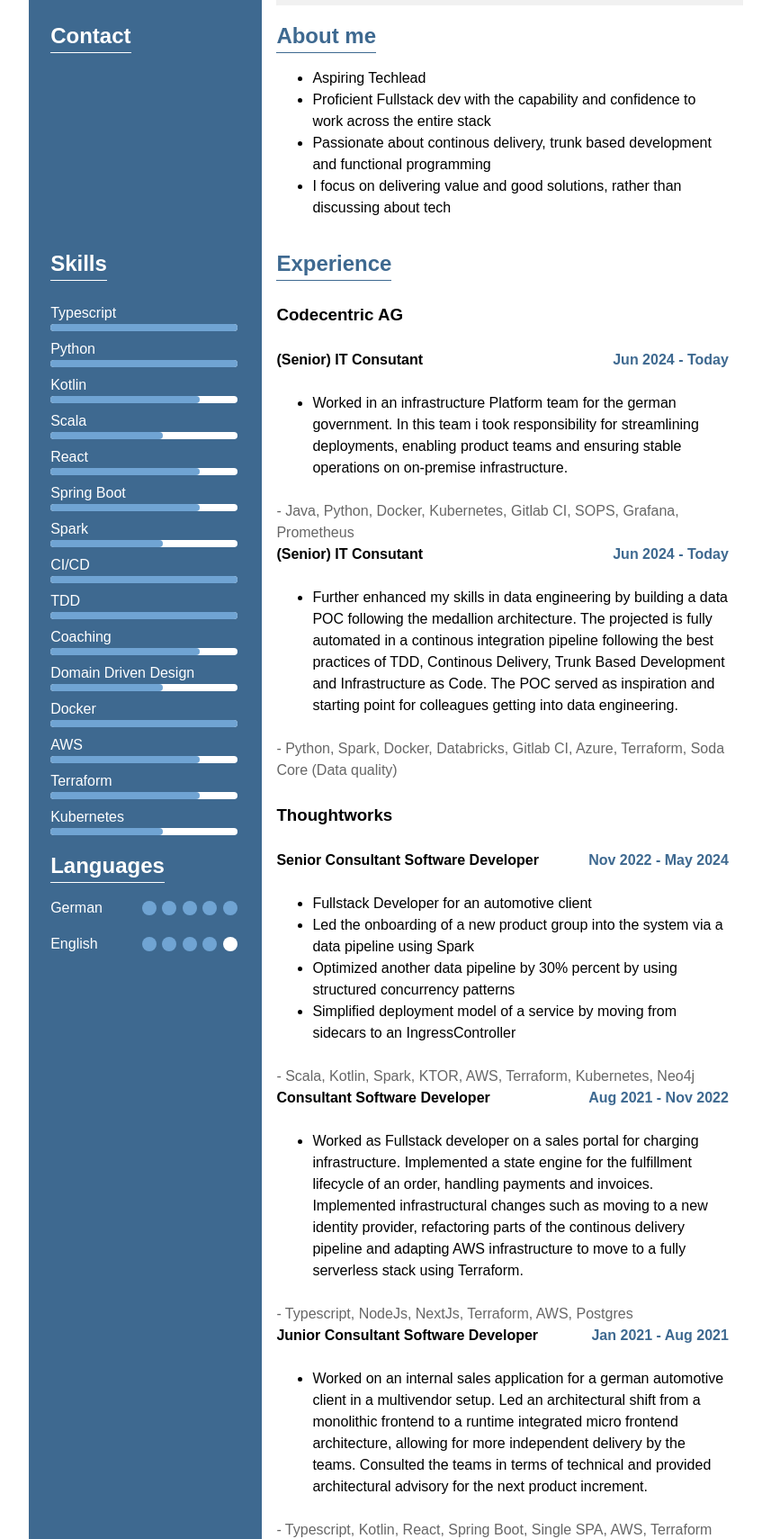
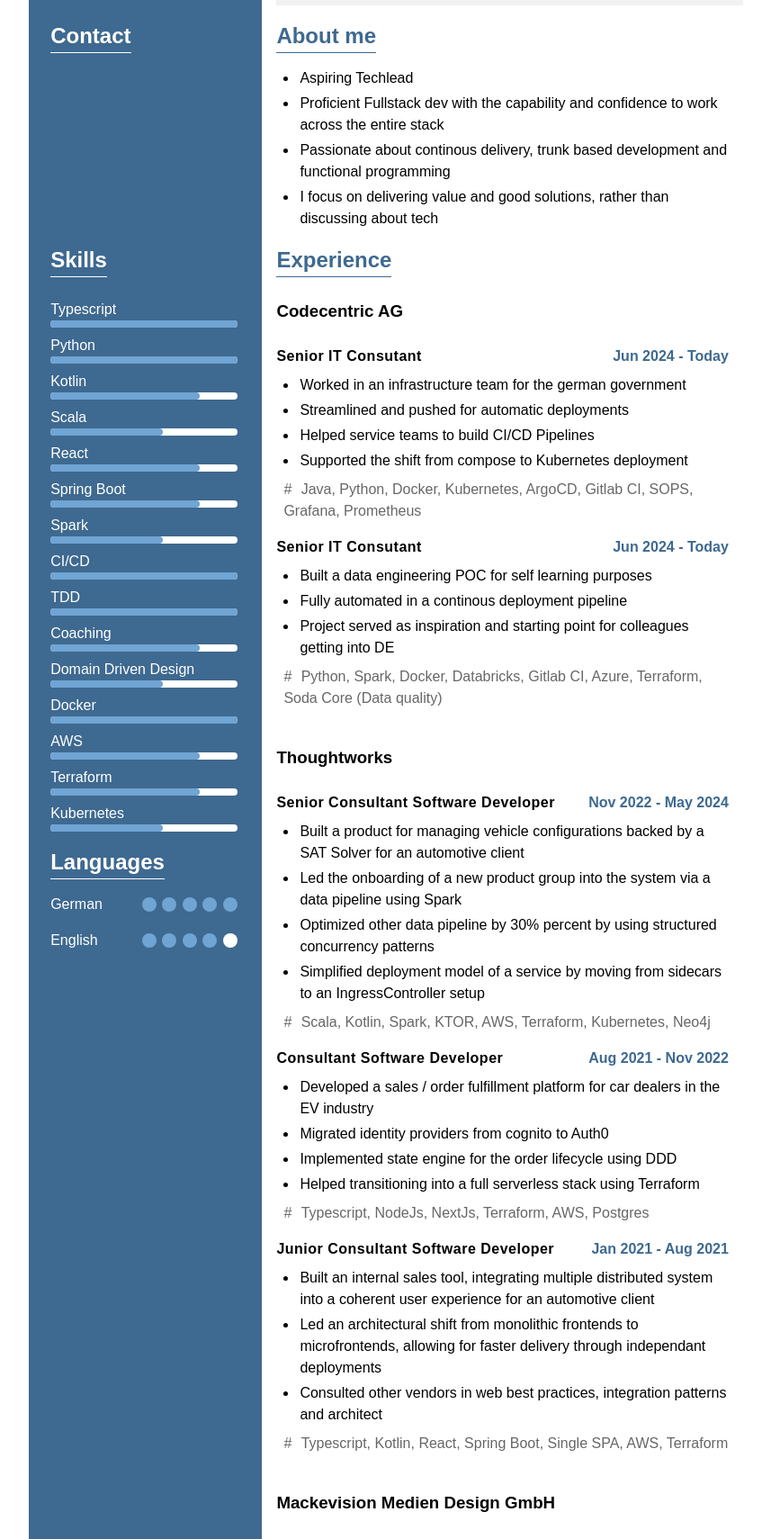
Before and after one commit to RykoL/CV, a Jekyll site: the page built from index.html, in a window 1280 px wide, cut to the strip 210-1920 px from the top of the page. Shown: the whole strip at 90% size, without its empty margins (211-1068 px from the left). Built offline with Jekyll 4.4.1, drawn with Linux system fonts in a browser that asks for light colours; some of the changed text lies outside the part shown.

Commit message:
Rewrite everything into bullet points

```diff
--- a/_data/career.yml
+++ b/_data/career.yml
@@ -1,23 +1,30 @@
 - company: Codecentric AG
   jobs:
-    - title: (Senior) IT Consutant
+    - title: Senior IT Consutant
       from: Jun 2024
       until: Today
       description:
-        - "Worked in an infrastructure Platform team for the german government. In this team i took responsibility for streamlining deployments, enabling product teams and ensuring stable operations on on-premise infrastructure."
+        - Worked in an infrastructure team for the german government
+        - Streamlined and pushed for automatic deployments
+        - Helped service teams to build CI/CD Pipelines
+        - Supported the shift from compose to Kubernetes deployment
       technologies:
         - Java
         - Python
         - Docker
         - Kubernetes
+        - ArgoCD
         - Gitlab CI
         - SOPS
         - Grafana
         - Prometheus
-    - title: (Senior) IT Consutant
+    - title: Senior IT Consutant
       from: Jun 2024
       until: Today
-      description: "Further enhanced my skills in data engineering by building a data POC following the medallion architecture. The projected is fully automated in a continous integration pipeline following the best practices of TDD, Continous Delivery, Trunk Based Development and Infrastructure as Code. The POC served as inspiration and starting point for colleagues getting into data engineering. "
+      description:
+        - Built a data engineering POC for self learning purposes
+        - Fully automated in a continous deployment pipeline
+        - Project served as inspiration and starting point for colleagues getting into DE
       technologies:
         - Python
         - Spark
@@ -33,10 +40,10 @@
       from: Nov 2022
       until: May 2024
       description:
-        - Fullstack Developer for an automotive client
+        - Built a product for managing vehicle configurations backed by a SAT Solver for an automotive client
         - Led the onboarding of a new product group into the system via a data pipeline using Spark
-        - Optimized another data pipeline by 30% percent by using structured concurrency patterns
-        - Simplified deployment model of a service by moving from sidecars to an IngressController
+        - Optimized other data pipeline by 30% percent by using structured concurrency patterns
+        - Simplified deployment model of a service by moving from sidecars to an IngressController setup
       technologies:
         - Scala
         - Kotlin
@@ -49,9 +56,11 @@
     - title: Consultant Software Developer
       from: Aug 2021
       until: Nov 2022
-      description: "Worked as Fullstack developer on a sales portal for charging infrastructure. Implemented a state engine for the fulfillment lifecycle of
-an order, handling payments and invoices. Implemented infrastructural changes such as moving to a new identity provider,
-refactoring parts of the continous delivery pipeline and adapting AWS infrastructure to move to a fully serverless stack using Terraform."
+      description:
+        - Developed a sales / order fulfillment platform for car dealers in the EV industry
+        - Migrated identity providers from cognito to Auth0
+        - Implemented state engine for the order lifecycle using DDD
+        - Helped transitioning into a full serverless stack using Terraform
       technologies:
         - Typescript
         - NodeJs
@@ -62,7 +71,10 @@
     - title: Junior Consultant Software Developer
       from: Jan 2021
       until: Aug 2021
-      description: "Worked on an internal sales application for a german automotive client in a multivendor setup. Led an architectural shift from a monolithic frontend to a runtime integrated micro frontend architecture, allowing for more independent delivery by the teams. Consulted the teams in terms of technical and provided architectural advisory for the next product increment."
+      description:
+        - Built an internal sales tool, integrating multiple distributed system into a coherent user experience for an automotive client
+        - Led an architectural shift from monolithic frontends to microfrontends, allowing for faster delivery through independant deployments
+        - Consulted other vendors in web best practices, integration patterns and architect
       technologies:
         - Typescript
         - Kotlin
@@ -76,15 +88,19 @@
     - title: Junior Software Developer
       from: Jan 2020
       until: Dec 2020
-      description: "Developed an ETL tool to assemble 3D scenes for specific media output channels. Through this pipeline, scene generation time could be reduced from a day to a couple minutes. This greatly increased the productivity of our in house artists."
+      description:
+        - Developed an ETL tool to assemble 3D scenes for specific media output channels.
+        - Increased productivity of artists by reducing scene generation from one day to a couple of minutes
       technologies:
         - Python
+        - Luigi
         - 3DS Max & Maya
         - ArrangoDB
     - title: Apprentice Fachinformatiker Anwendungsentwicklung
       from: Sep 2017
       until: Jan 2020
-      description: "Developed and maintained various in-house web services used to generate 3D media. During this time I learned to work in an agile environment, developing microservice applications."
+      description:
+        - Developed and maintained various in-house web services used to generate 3D media.
       technologies:
         - Java
         - Typescript
--- a/_includes/aboutme.html
+++ b/_includes/aboutme.html
@@ -1,7 +1,7 @@
 <section id="aboutme-section">
 
   <h2 class="section-heading">About me</h2>
-  <ul>
+  <ul class="list" id="about-me-list">
     <li>Aspiring Techlead</li>
     <li>Proficient Fullstack dev with the capability and confidence to work across the entire stack</li>
     <li>Passionate about continous delivery, trunk based development and functional programming</li>
--- a/_includes/career.html
+++ b/_includes/career.html
@@ -9,14 +9,12 @@
                         <p class="job-title">{{job.title}}</p>
                         <p class="job-duration">{{job.from}} - {{job.until}}</p>
                     </section>
-                    <ul>
+                    <ul class="list">
                         {% for entry in job.description %}
                         <li class="job-description">{{ entry }}</li>
                         {% endfor %}
                     </ul>
-                    <p class="job-technologies">
-                        - {{ job.technologies | join: ", "}}
-                    </p>
+                    <p class="job-technologies">{{ job.technologies | join: ", "}}</p>
                 </article>
             {% endfor %}
         </div>
--- a/assets/css/style.scss
+++ b/assets/css/style.scss
@@ -78,6 +78,10 @@
     grid-row: 3;
     grid-column: 2;
     padding-right: 1rem;;
+}
+
+#about-me-list {
+    padding-top: 1rem;
 }
 
 #career-section {
@@ -237,12 +241,34 @@
     break-inside: avoid;
 }
 
+.list {
+    margin: 0;
+    padding-left: 1.5rem;
+}
+
+.list li {
+    padding-bottom: .25rem;
+    padding-left: .125rem;
+}
+
+.list li:last-of-type {
+    padding-bottom: 0rem;;
+}
+
 .job-technologies {
     color: rgba(0,0,0,.6);
+    padding-left: .5rem;
+    padding-bottom: 1rem;
+}
+
+.job-technologies::before {
+    content: "#";
+    padding-right: .65rem;
 }
 
 .job-title {
     font-weight: bold;
+    letter-spacing: .03125rem;
 }
 
 .sidebar-heading {
```
